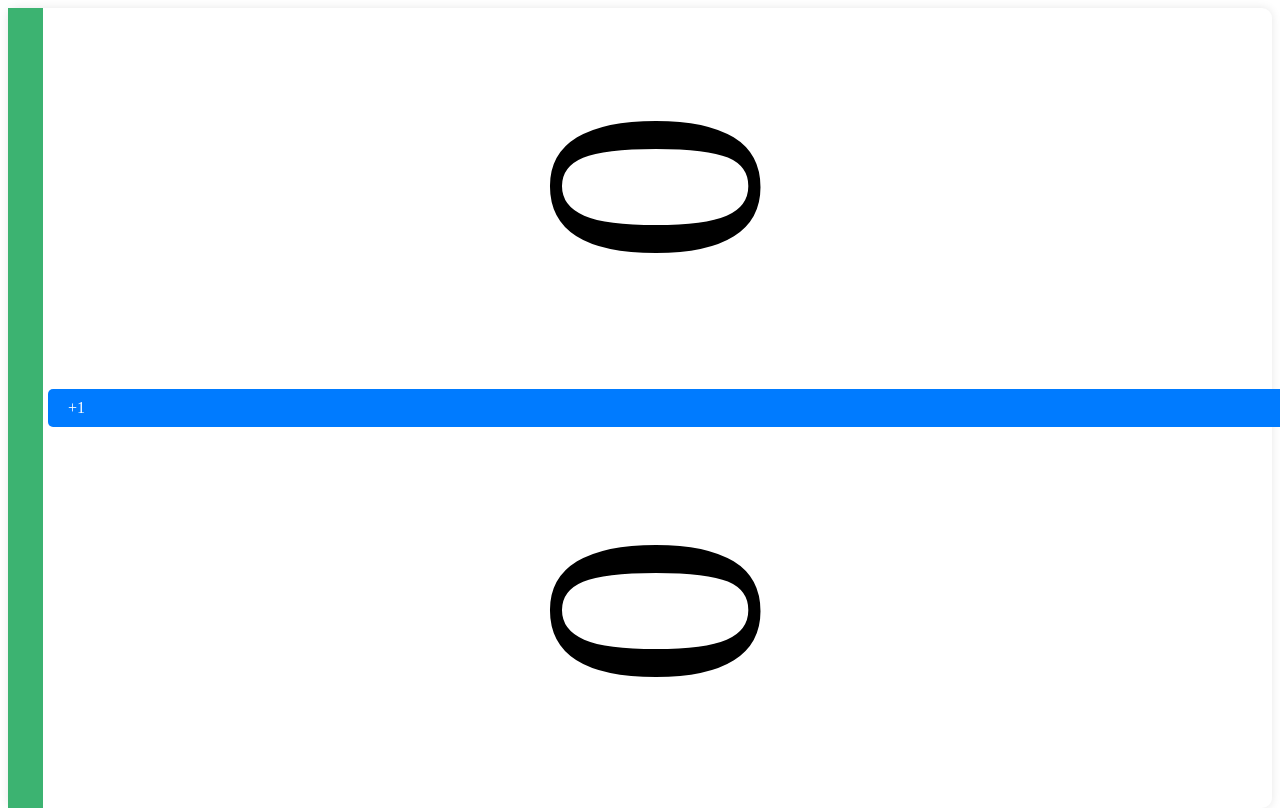
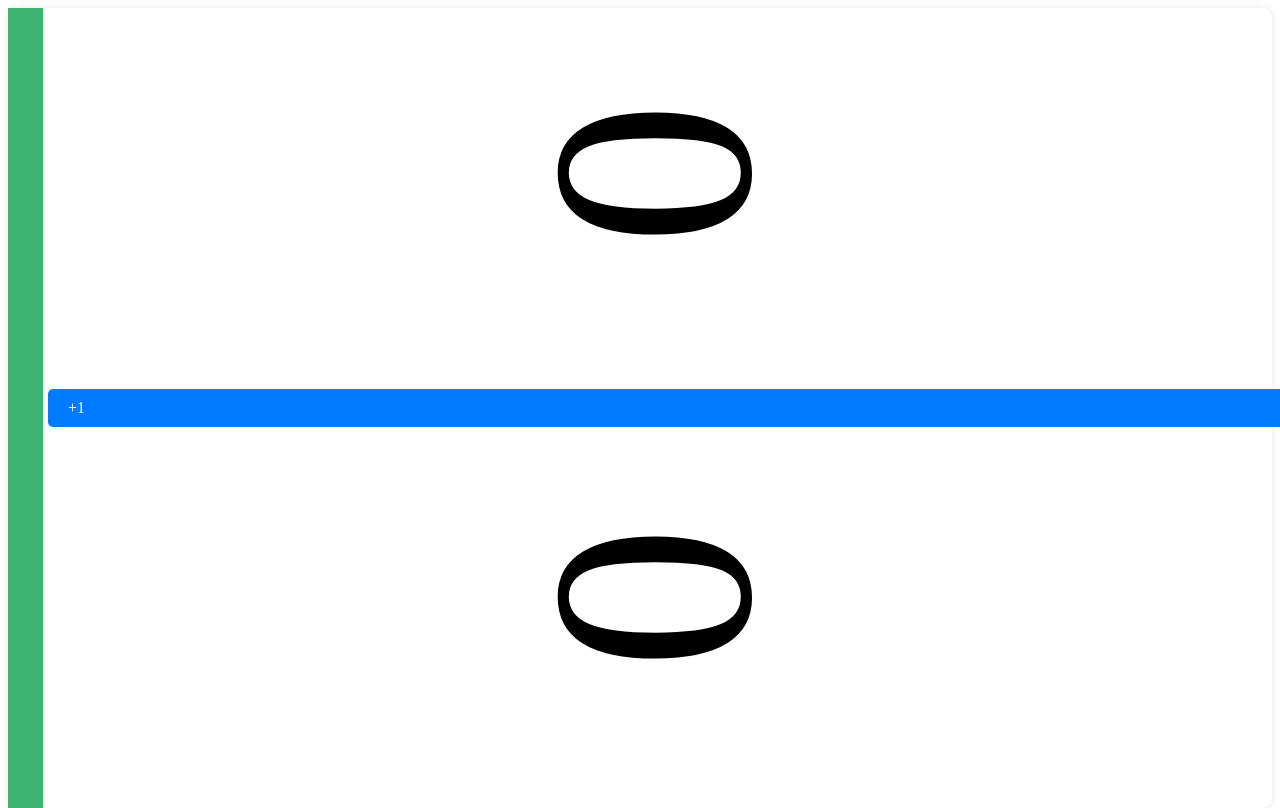
Before and after one commit to eddzuba/scoreBoard, an Angular app: page / in a window 1280 px wide. Shown: the top 808 px of the page. Built offline with nearby package versions, Linux system fonts and the light colour scheme.

Commit message:
разметка в общем виде

```diff
--- a/src/app/scoreboard/scoreboard.component.css
+++ b/src/app/scoreboard/scoreboard.component.css
@@ -18,7 +18,7 @@
 }
 
 .score {
-  font-size: 19.5em;
+  font-size: 18em;
 /*  margin: 5px 0;*/
   transform: rotate(90deg);
 }
```
Also changed, not shown: 3 other files (tests, documents, lock files or other folders).
